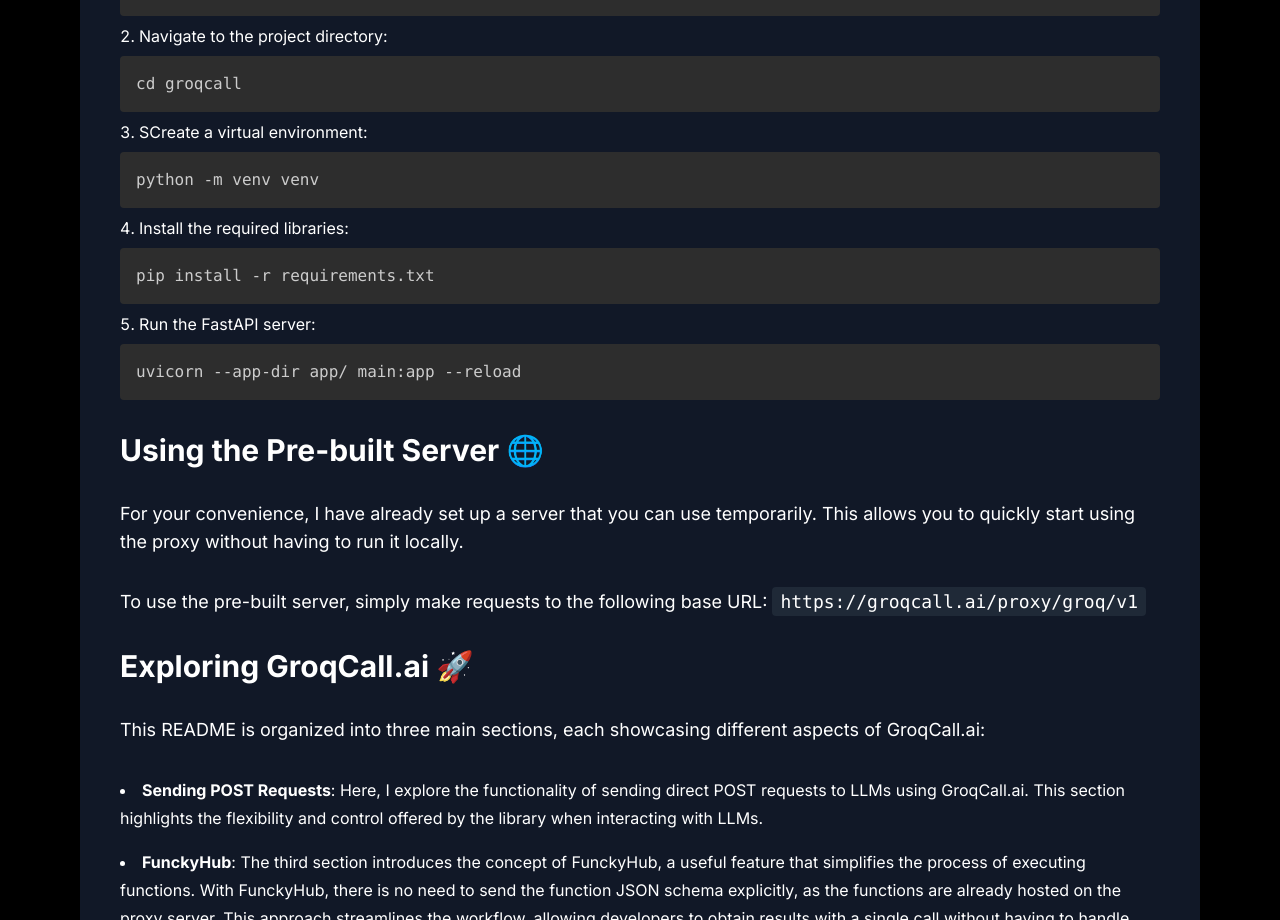
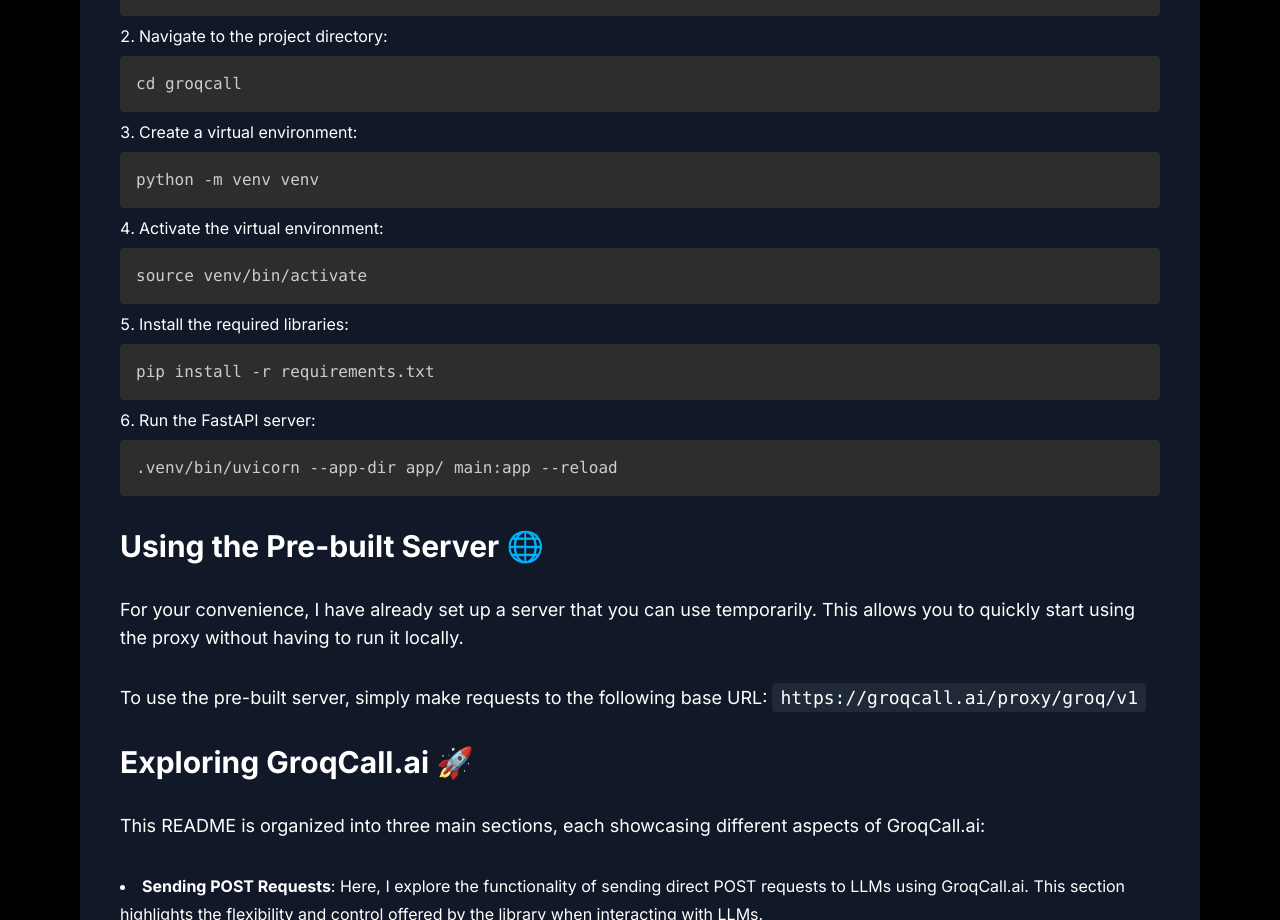
Before and after one commit to unclecode/groqcall, a plain HTML site: page frontend/pages/index.html in a window 1280 px wide. Shown: the part 1382-2302 px from the top of the page. Drawn offline with nearby package versions, Linux system fonts and the light colour scheme.

Commit message:
Update README:
- Improve the instruction to run locally.

```diff
--- a/frontend/pages/index.html
+++ b/frontend/pages/index.html
@@ -116,10 +116,14 @@
                         <pre
                             class="bg-gray-800 rounded p-4 mb-4"
                         ><code class = "language-bash">cd groqcall</code></pre>
-                        <li>SCreate a virtual environment:</li>
+                        <li>Create a virtual environment:</li>
                         <pre
                             class="bg-gray-800 rounded p-4 mb-4"
                         ><code class = "language-bash">python -m venv venv</code></pre>
+                        <li>Activate the virtual environment:</li>
+                        <pre
+                            class="bg-gray-800 rounded p-4 mb-4"
+                        ><code class = "language-bash">source venv/bin/activate</code></pre>
                         <li>Install the required libraries:</li>
                         <pre
                             class="bg-gray-800 rounded p-4 mb-4"
@@ -127,7 +131,7 @@
                         <li>Run the FastAPI server:</li>
                         <pre
                             class="bg-gray-800 rounded p-4"
-                        ><code class = "language-bash">uvicorn --app-dir app/ main:app --reload</code></pre>
+                        ><code class = "language-bash">.venv/bin/uvicorn --app-dir app/ main:app --reload</code></pre>
                     </ol>
                     <h2 class="text-3xl font-bold mb-4">Using the Pre-built Server 🌐</h2>
                     <p class="text-lg mb-8">
```
Also changed, not shown: 1 other file.
